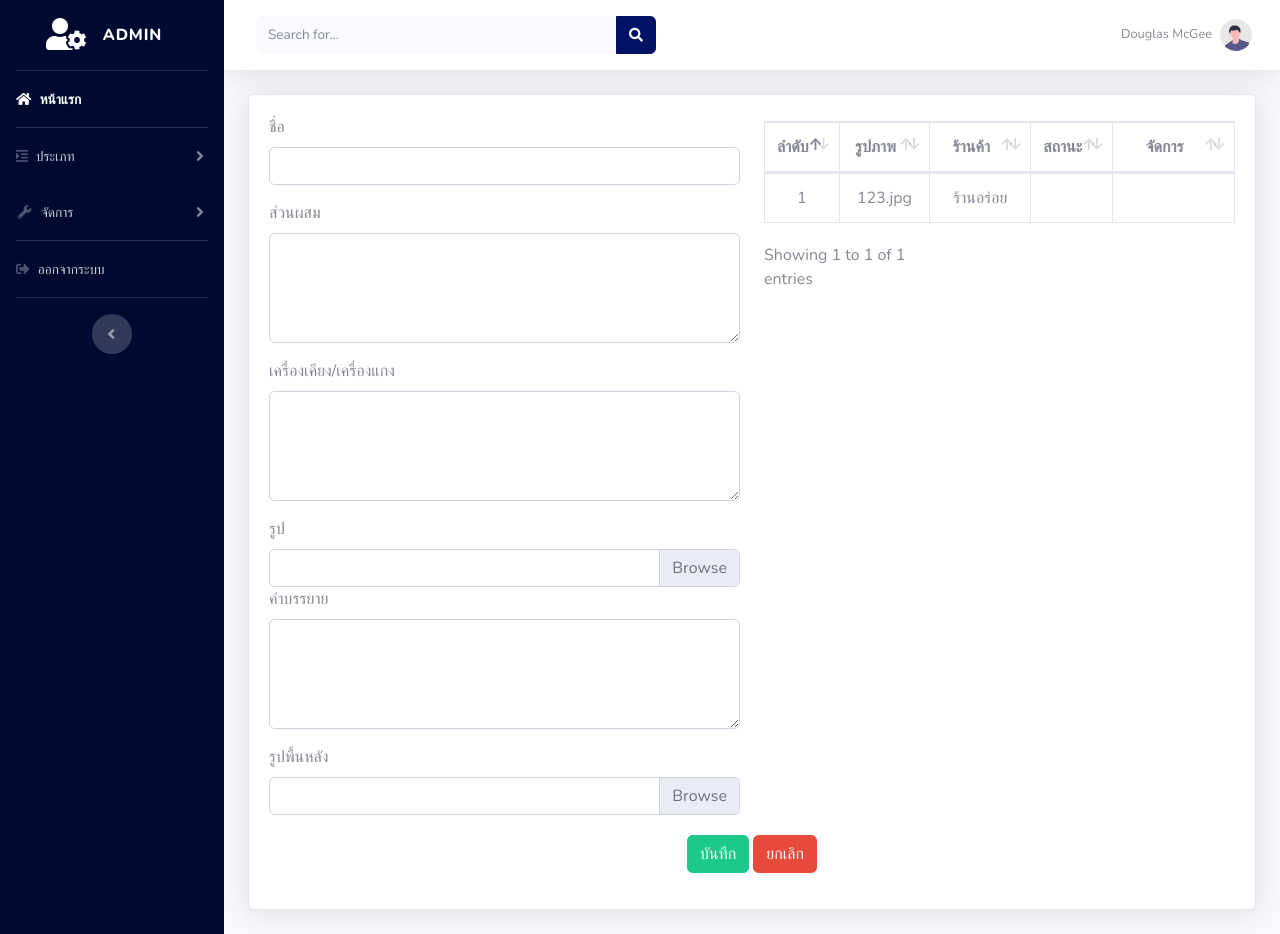
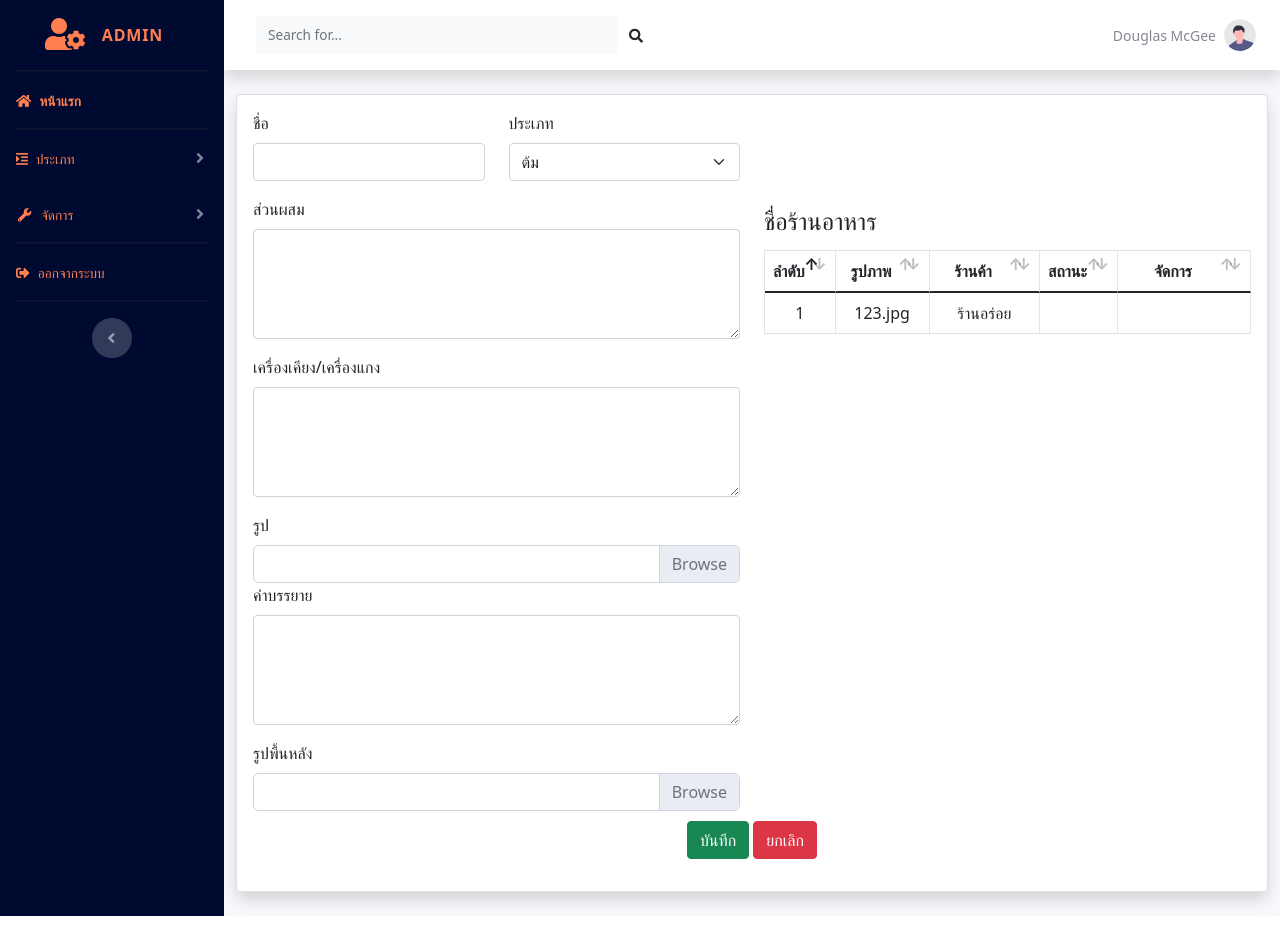
Before and after one commit to heart569522/northern_food-PHP, a PHP site: page /add_food.php in a window 1280 px wide. Run offline with PHP 8.4, Linux system fonts and the light colour scheme; the visitor is signed in with stand-in values (Sample User, id 1).

Commit message:
add food-res

```diff
--- a/add_food.php
+++ b/add_food.php
@@ -24,11 +24,26 @@
             <div class="card-body">
                 <form action="" method="post" enctype="multipart/form-data">
                     <div class="row">
-                        <div class="col-md-6 col-sm-12">
+                        <div class="col-md-3">
                             <div class="form-group">
                                 <label for="">ชื่อ</label>
                                 <input type="text" class="form-control" name="food-name">
                             </div>
+                        </div>
+                        <div class="col-md-3">
+                            <div class="form-group">
+                                <label for="">ประเภท</label>
+                                <select class="form-select" aria-label="Default select example">
+                                    <option disabled>ประเภทอาหาร</option>
+                                    <option value="1">ต้ม</option>
+                                    <option value="2">ปิ้ง</option>
+                                    <option value="3">นึ่ง</option>
+                                </select>
+                            </div>
+                        </div>
+                    </div>
+                    <div class="row">
+                        <div class="col-md-6 col-sm-12">
                             <div class="form-group">
                                 <label for="">ส่วนผสม</label>
                                 <textarea type="text" class="form-control" rows="4" name="ingredients"></textarea>
@@ -54,6 +69,7 @@
                             </div>
                         </div>
                         <div class="col-md-6 col-sm-12">
+                            <h4 style="padding-top: 10px;">ชื่อร้านอาหาร</h4>
                             <div class="table-responsive">
                                 <table class="table table-bordered" id="table_not_pagination" width="100%" cellspacing="0">
                                     <thead>
@@ -79,10 +95,10 @@
                         </div>
                         <div class="col-12">
                             <center>
-                                <div class="form-group" style="padding-top: 20px;">
-                                    <button type="submit" class="btn btn-success">บันทึก</button>
-                                    <button type="reset" class="btn btn-danger">ยกเลิก</button>
-                                </div>
+                            <div class="form-group" style="padding-top: 10px;">
+                                <button type="submit" class="btn btn-success">บันทึก</button>
+                                <button type="reset" class="btn btn-danger">ยกเลิก</button>
+                            </div>
                             </center>
                         </div>
                     </div>
--- a/admin_page/view/form/form_forgot-password.php
+++ b/admin_page/view/form/form_forgot-password.php
@@ -27,7 +27,7 @@
                                                 id="exampleInputEmail" aria-describedby="emailHelp"
                                                 placeholder="Enter Email Address...">
                                         </div>
-                                        <a href="login.html" class="btn btn-blue-dark  btn-block">
+                                        <a href="login.html" class="btn-h btn-blue-dark  btn-block">
                                             Reset Password
                                         </a>
                                     </form>
--- a/admin_page/view/form/form_register.php
+++ b/admin_page/view/form/form_register.php
@@ -61,7 +61,7 @@
                                 <div class="form-group">
                                     <input type="password" class="form-control" name="confirm-password" id="confirm-password" placeholder="Confirm Password" required>
                                 </div>
-                                <button type="submit" class="btn btn-blue-dark btn-block" name="submit" id="submit">
+                                <button type="submit" class="btn-h btn-blue-dark btn-block" name="submit" id="submit">
                                     Submit
                                 </button>
                             </form>
--- a/admin_page/view/form/form_signin.php
+++ b/admin_page/view/form/form_signin.php
@@ -61,7 +61,7 @@
                                                     Me</label>
                                             </div>
                                         </div> -->
-                                        <button type="submit" name="login" class="btn btn-blue-dark btn-block">
+                                        <button type="submit" name="login" class="btn-h btn-blue-dark btn-block">
                                             Submit
                                         </button>
                                     </form>
--- a/css/style.css
+++ b/css/style.css
@@ -2,16 +2,44 @@
     background-color: #000930;
     /* background-image: linear-gradient(180deg, #000930 100%, #000930 100%); */
     background-size: cover;
+
 }
+
+.btn-h {
+    display: inline-block;
+    font-weight: 400;
+    color: #858796;
+    text-align: center;
+    vertical-align: middle;
+    -webkit-user-select: none;
+    -moz-user-select: none;
+    -ms-user-select: none;
+    user-select: none;
+    background-color: transparent;
+    border: 1px solid transparent;
+    padding: 0.375rem 0.75rem;
+    font-size: 1rem;
+    line-height: 1.5;
+    border-radius: 0.35rem;
+    transition: color 0.15s ease-in-out, background-color 0.15s ease-in-out, border-color 0.15s ease-in-out, box-shadow 0.15s ease-in-out;
+    text-decoration: none;
+  }
 
 .btn-blue-dark {
     color: #fff;
     background-color: #001264;
     border-color: #001264;
+    text-decoration: none;
 }
 
 .btn-blue-dark:hover {
     color: #fff;
     background-color: #00167a;
     border-color: rgb(0, 27, 145);
+    text-decoration: none;
 }
+
+/* .btn > .btn-primary {
+    color: #fff;
+    background-color: #001264;
+} */
--- a/template_admin/head_template.php
+++ b/template_admin/head_template.php
@@ -21,5 +21,5 @@
     <link href="./vendor/datatables/dataTables.bootstrap4.min.css?v=<?php echo time(); ?>" rel="stylesheet">
 
     <!-- Bootstrap5 -->
-    <!-- <link href="https://cdn.jsdelivr.net/npm/bootstrap@5.0.2/dist/css/bootstrap.min.css" rel="stylesheet" integrity="sha384-EVSTQN3/azprG1Anm3QDgpJLIm9Nao0Yz1ztcQTwFspd3yD65VohhpuuCOmLASjC" crossorigin="anonymous"> -->
+    <link href="https://cdn.jsdelivr.net/npm/bootstrap@5.0.2/dist/css/bootstrap.min.css" rel="stylesheet" integrity="sha384-EVSTQN3/azprG1Anm3QDgpJLIm9Nao0Yz1ztcQTwFspd3yD65VohhpuuCOmLASjC" crossorigin="anonymous">
 </head>
--- a/template_admin/script_template.php
+++ b/template_admin/script_template.php
@@ -1,9 +1,9 @@
     <!-- Bootstrap core JavaScript-->
     <script src="vendor/jquery/jquery.min.js"></script>
     <script src="vendor/bootstrap/js/bootstrap.bundle.min.js"></script>
-    <!-- <script src="https://cdn.jsdelivr.net/npm/bootstrap@5.1.0/dist/js/bootstrap.bundle.min.js" integrity="sha384-U1DAWAznBHeqEIlVSCgzq+c9gqGAJn5c/t99JyeKa9xxaYpSvHU5awsuZVVFIhvj" crossorigin="anonymous"></script> -->
-    <!-- <script src="https://cdn.jsdelivr.net/npm/@popperjs/core@2.9.3/dist/umd/popper.min.js" integrity="sha384-eMNCOe7tC1doHpGoWe/6oMVemdAVTMs2xqW4mwXrXsW0L84Iytr2wi5v2QjrP/xp" crossorigin="anonymous"></script> -->
-    <!-- <script src="https://cdn.jsdelivr.net/npm/bootstrap@5.1.0/dist/js/bootstrap.min.js" integrity="sha384-cn7l7gDp0eyniUwwAZgrzD06kc/tftFf19TOAs2zVinnD/C7E91j9yyk5//jjpt/" crossorigin="anonymous"></script> -->
+    <script src="https://cdn.jsdelivr.net/npm/bootstrap@5.1.0/dist/js/bootstrap.bundle.min.js" integrity="sha384-U1DAWAznBHeqEIlVSCgzq+c9gqGAJn5c/t99JyeKa9xxaYpSvHU5awsuZVVFIhvj" crossorigin="anonymous"></script>
+    <script src="https://cdn.jsdelivr.net/npm/@popperjs/core@2.9.3/dist/umd/popper.min.js" integrity="sha384-eMNCOe7tC1doHpGoWe/6oMVemdAVTMs2xqW4mwXrXsW0L84Iytr2wi5v2QjrP/xp" crossorigin="anonymous"></script>
+    <script src="https://cdn.jsdelivr.net/npm/bootstrap@5.1.0/dist/js/bootstrap.min.js" integrity="sha384-cn7l7gDp0eyniUwwAZgrzD06kc/tftFf19TOAs2zVinnD/C7E91j9yyk5//jjpt/" crossorigin="anonymous"></script>
 
     <!-- Core plugin JavaScript-->
     <script src="vendor/jquery-easing/jquery.easing.min.js"></script>
@@ -43,6 +43,7 @@
             "autoWidth": true,
             "ordering": true,
             "searching": false,
+            "bInfo" : false
             });
         });
     </script>
--- a/template_admin/slidebar_template.php
+++ b/template_admin/slidebar_template.php
@@ -9,9 +9,9 @@
             <!-- Sidebar - Brand -->
             <a class="sidebar-brand d-flex align-items-center justify-content-center" href="admin.php">
                 <div class="sidebar-brand-icon">
-                    <i class="fas fa-user-cog"></i>
+                    <i style="color: coral;" class="fas fa-user-cog"></i>
                 </div>
-                <div class="sidebar-brand-text mx-3">Admin</div>
+                <div style="color: coral;" class="sidebar-brand-text mx-3">Admin</div>
             </a>
 
             <!-- Divider -->
@@ -19,8 +19,8 @@
 
             <!-- Nav Item - Home -->
             <li class="nav-item active">
-                <a class="nav-link" href="admin.php">
-                    <i class="fas fa-home"></i>
+                <a style="color: coral;" class="nav-link" href="admin.php">
+                    <i style="color: coral;" class="fas fa-home"></i>
                     <span>หน้าแรก</span></a>
             </li>
 
@@ -30,8 +30,8 @@
             <!-- Nav Item - Type Collapse Menu -->
             <li class="nav-item">
                 <a class="nav-link collapsed" href="#" data-toggle="collapse" data-target="#collapseTwo" aria-expanded="true" aria-controls="collapseTwo">
-                    <i class="fas fa-indent"></i>
-                    <span>ประเภท</span>
+                    <i style="color: coral;" class="fas fa-indent"></i>
+                    <span style="color: coral;">ประเภท</span>
                 </a>
                 <div id="collapseTwo" class="collapse" aria-labelledby="headingTwo" data-parent="#accordionSidebar">
                     <div class="bg-white py-2 collapse-inner rounded">
@@ -45,8 +45,8 @@
             <!-- Nav Item - Edit Collapse Menu -->
             <li class="nav-item">
                 <a class="nav-link collapsed" href="#" data-toggle="collapse" data-target="#collapseUtilities" aria-expanded="true" aria-controls="collapseUtilities">
-                    <i class="fas fa-fw fa-wrench"></i>
-                    <span>จัดการ</span>
+                    <i style="color: coral;" class="fas fa-fw fa-wrench"></i>
+                    <span style="color: coral;">จัดการ</span>
                 </a>
                 <div id="collapseUtilities" class="collapse" aria-labelledby="headingUtilities" data-parent="#accordionSidebar">
                     <div class="bg-white py-2 collapse-inner rounded">
@@ -62,8 +62,8 @@
             <!-- Nav Item - Logout -->
             <li class="nav-item">
                 <a class="nav-link" href="logout.php">
-                    <i class="fas fa-sign-out-alt"></i>
-                    <span>ออกจากระบบ</span></a>
+                    <i style="color: coral;" class="fas fa-sign-out-alt"></i>
+                    <span style="color: coral;">ออกจากระบบ</span></a>
             </li>
 
             <!-- Divider -->
```
Also changed, not shown: add_res.php (added, +103 -0 lines), admin_page/view/view_res.php (+10 -4 lines).
